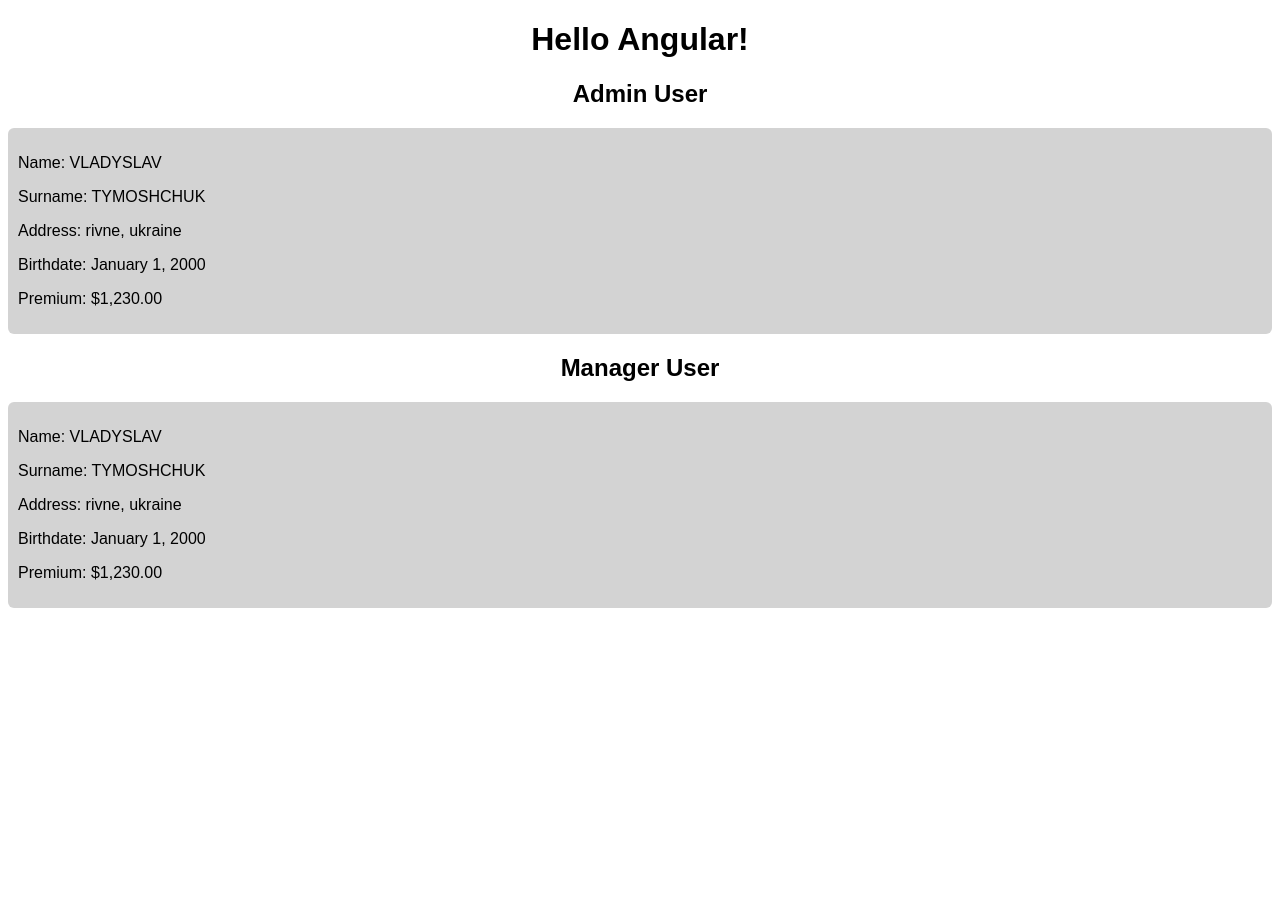
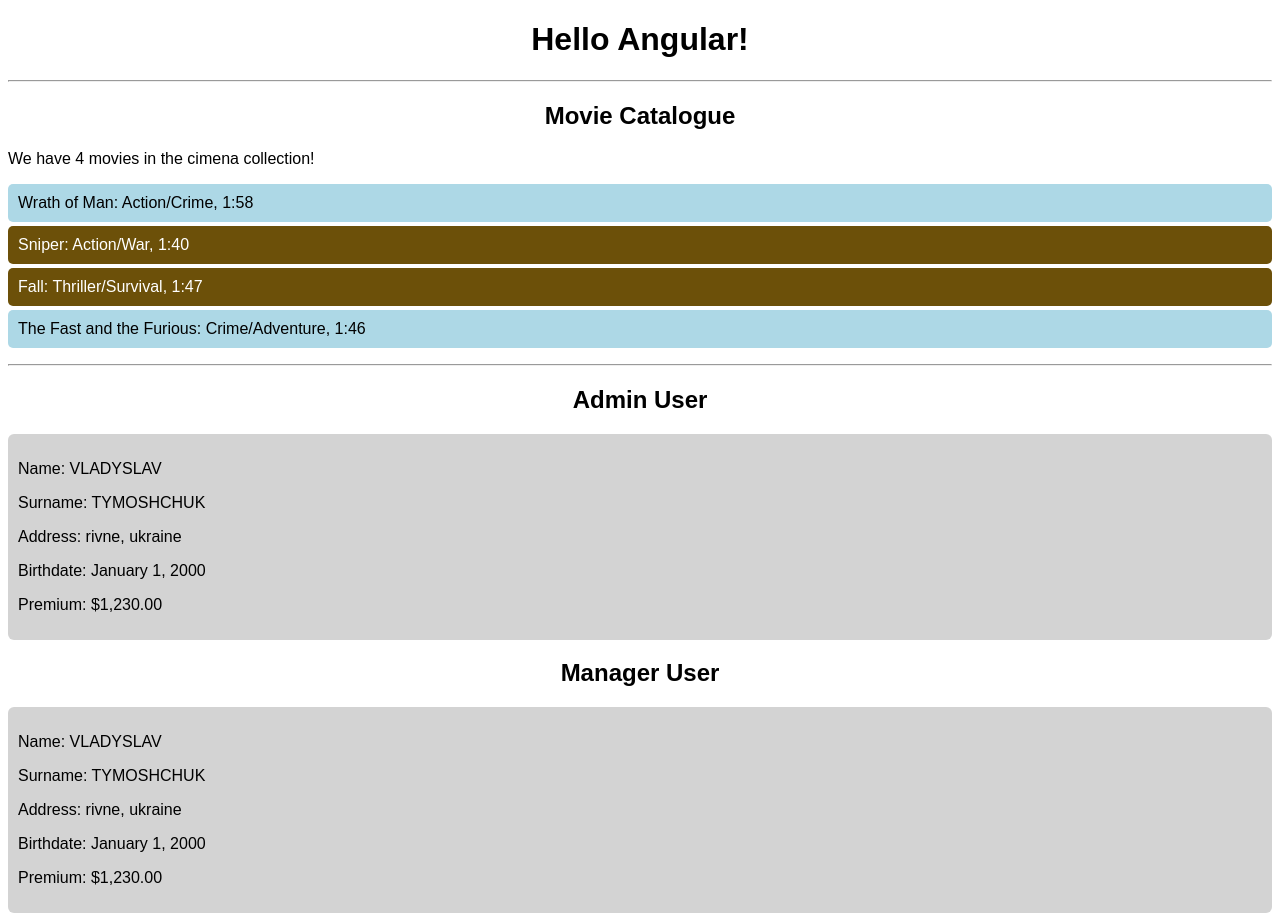
Before and after one commit to vladtymo/Angular-PV125, an Angular app: page / in a window 1280 px wide. Before the commit the page ends 800 px from the top, so only its background shows below. Built offline with nearby package versions, Linux system fonts and the light colour scheme.

Commit message:
Directives example. ngIf, ngFor, class.

```diff
--- a/src/app/app.module.ts
+++ b/src/app/app.module.ts
@@ -3,11 +3,13 @@ import { NgModule } from '@angular/core';
 import { BrowserModule } from '@angular/platform-browser';
 
 import { AppComponent } from './app/app.component';
+import { MovieListComponent } from './movies/movie-list/movie-list.component';
 
 @NgModule({
   declarations: [
     AppComponent,
-    UserCardComponent
+    UserCardComponent,
+    MovieListComponent
   ],
   imports: [
     BrowserModule
--- a/src/app/app/app.component.html
+++ b/src/app/app/app.component.html
@@ -1,4 +1,10 @@
 <h1>Hello Angular!</h1>
+<hr>
+
+<h2>Movie Catalogue</h2>
+<app-movie-list></app-movie-list>
+
+<hr>
 
 <h2>Admin User</h2>
 <app-user-card></app-user-card>
--- /dev/null
+++ b/src/app/movies/movie-list/movie-list.component.css
@@ -0,0 +1,21 @@
+ul {
+    list-style-type: none;
+    padding-left: 0;
+}
+
+ul li {
+    background-color: lightblue;
+    padding: 10px;
+    margin-bottom: 4px;
+    border-radius: 5px;
+}
+
+ul li.new-movie {
+    color: white;
+    background-color: rgb(108, 80, 9);
+}
+
+ul li:hover {
+    filter: brightness(80%);
+    cursor: pointer;
+}
--- /dev/null
+++ b/src/app/movies/movie-list/movie-list.component.html
@@ -0,0 +1,16 @@
+<!-- structural directives: *ngIf *ngFor *ngSwitch -->
+
+<!-- *ngIf="contidion; else elseBlock" -->
+<p *ngIf="movies.length == 0; else countBlock">No movies in the cinema yet!</p>
+<ng-template #countBlock>
+    <p>We have {{movies.length}} movies in the cimena collection!</p>
+</ng-template>
+
+<!-- attribute directives: [class.name]="condition" -->
+
+<ul>
+    <!-- *ngFor="let name of collection" -->
+    <li *ngFor="let m of movies" [class.new-movie]="m.isCurrent == true">
+        {{m.title}}: {{m.genres.join("/")}}, {{m.duration}}
+    </li>
+</ul>
--- /dev/null
+++ b/src/app/movies/movie-list/movie-list.component.ts
@@ -0,0 +1,22 @@
+import { IMovie } from './../movie';
+import { Component } from '@angular/core';
+import { Time } from '@angular/common';
+
+@Component({
+  selector: 'app-movie-list',
+  templateUrl: './movie-list.component.html',
+  styleUrls: ['./movie-list.component.css']
+})
+export class MovieListComponent {
+
+  movies: IMovie[];
+
+  constructor() {
+    this.movies = [
+      { title: "Wrath of Man", genres: ["Action", "Crime"], year: 2021, duration: "1:58", isCurrent: false },
+      { title: "Sniper", genres: ["Action", "War"], year: 2022, duration: "1:40", isCurrent: true },
+      { title: "Fall", genres: ["Thriller", "Survival"], year: 2022, duration: "1:47", isCurrent: true },
+      { title: "The Fast and the Furious", genres: ["Crime", "Adventure"], year: 2001, duration: "1:46", isCurrent: false }
+    ];
+  }
+}
--- /dev/null
+++ b/src/app/movies/movie.ts
@@ -0,0 +1,9 @@
+import { Time } from "@angular/common";
+
+export interface IMovie {
+    title: string;
+    year: number;
+    isCurrent: boolean;
+    genres: string[];
+    duration: string;
+};
```
